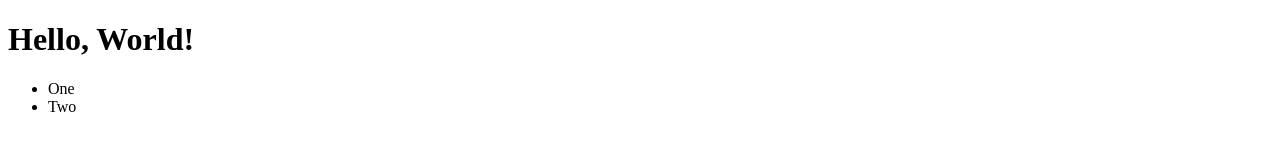
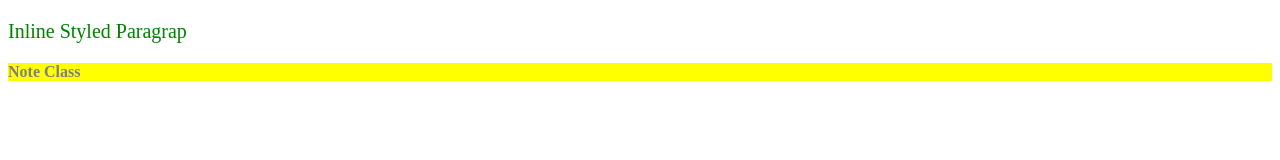
Before and after one commit to dartoos/Hexlet, a plain HTML site: page index.html in a window 1280 px wide. Drawn offline with Linux system fonts and the light colour scheme.

Commit message:
Second Page

```diff
--- a/index.html
+++ b/index.html
@@ -1,14 +1,19 @@
 <!DOCTYPE html>
 <html>
-  <head>
-    <title>Title</title>
-    <meta name="description" content="My first page">
-  </head>
-  <body>
-    <h1>Hello, World!</h1>
-    <ul>
-      <li>One</li>
-      <li>Two</li>
-    </ul>
-  </body>
+   <head>
+      <style>
+         body {
+            color: red;
+         }
+         .note {
+           color: grey;
+           background-color: yellow;
+           font-weight: bold;
+         }
+      </style>
+   </head>
+   <body>
+     <p style="font-size: 20px; color: green;">Inline Styled Paragrap</p>
+     <div class="note">Note Class</div>
+   </body>
 </html>
```
